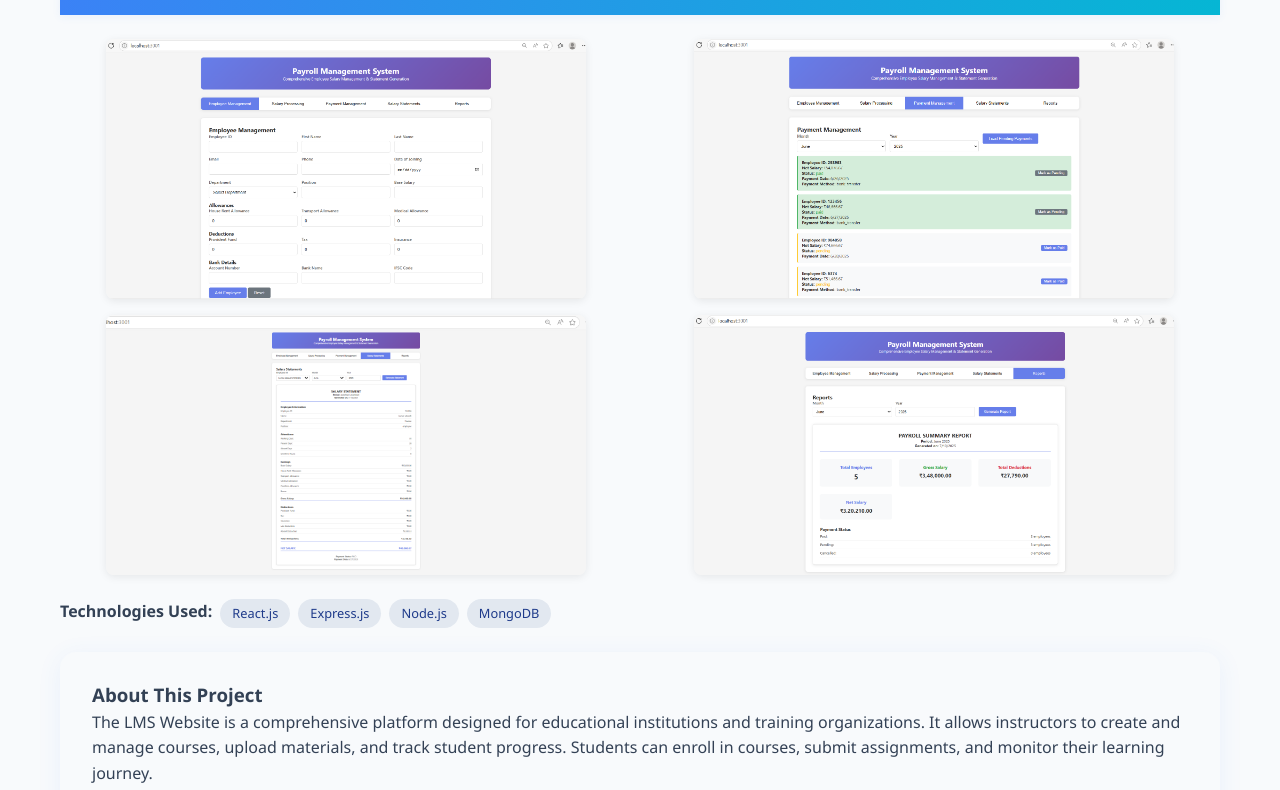
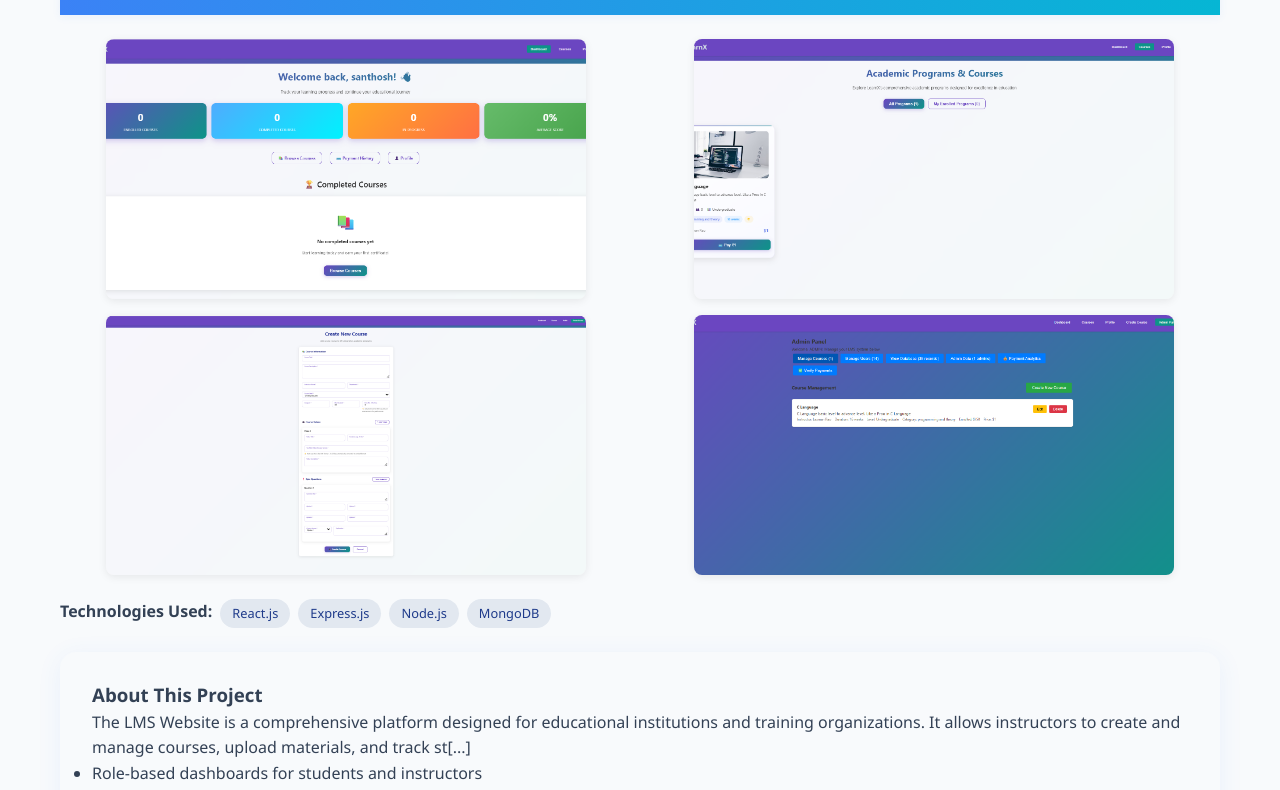
Before and after one commit to santhosh-katakam/My_Portfolio, a plain HTML site: page lms.html in a window 1280 px wide. Shown: the part 157-947 px from the top of the page. Drawn offline with Linux system fonts and the light colour scheme.

Commit message:
Update lms.html

```diff
--- a/lms.html
+++ b/lms.html
@@ -22,10 +22,10 @@
     <h2>LMS Website</h2>
 </div>
                 <div class="project-screenshots-grid unique-project-gallery">
-    <img src="images/17.png" class="screenshot-grid large-screenshot" alt="Payroll Screenshot 1">
-    <img src="images/18.png" class="screenshot-grid large-screenshot" alt="Payroll Screenshot 2">
-    <img src="images/19.png" class="screenshot-grid large-screenshot" alt="Payroll Screenshot 3">
-    <img src="images/20.png" class="screenshot-grid large-screenshot" alt="Payroll Screenshot 4">
+    <img src="images/9.png" class="screenshot-grid large-screenshot" alt="LMS Screenshot 1">
+    <img src="images/10.png" class="screenshot-grid large-screenshot" alt="LMS Screenshot 2">
+    <img src="images/11.png" class="screenshot-grid large-screenshot" alt="LMS Screenshot 3">
+    <img src="images/12.png" class="screenshot-grid large-screenshot" alt="LMS Screenshot 4">
 </div>
                 <div class="project-tech">
                     <strong>Technologies Used:</strong>
@@ -37,7 +37,7 @@
                 <div class="project-description-unique">
     <h3>About This Project</h3>
     <p>
-        The LMS Website is a comprehensive platform designed for educational institutions and training organizations. It allows instructors to create and manage courses, upload materials, and track student progress. Students can enroll in courses, submit assignments, and monitor their learning journey.
+        The LMS Website is a comprehensive platform designed for educational institutions and training organizations. It allows instructors to create and manage courses, upload materials, and track st[...]
     </p>
     <ul>
         <li>Role-based dashboards for students and instructors</li>
```
